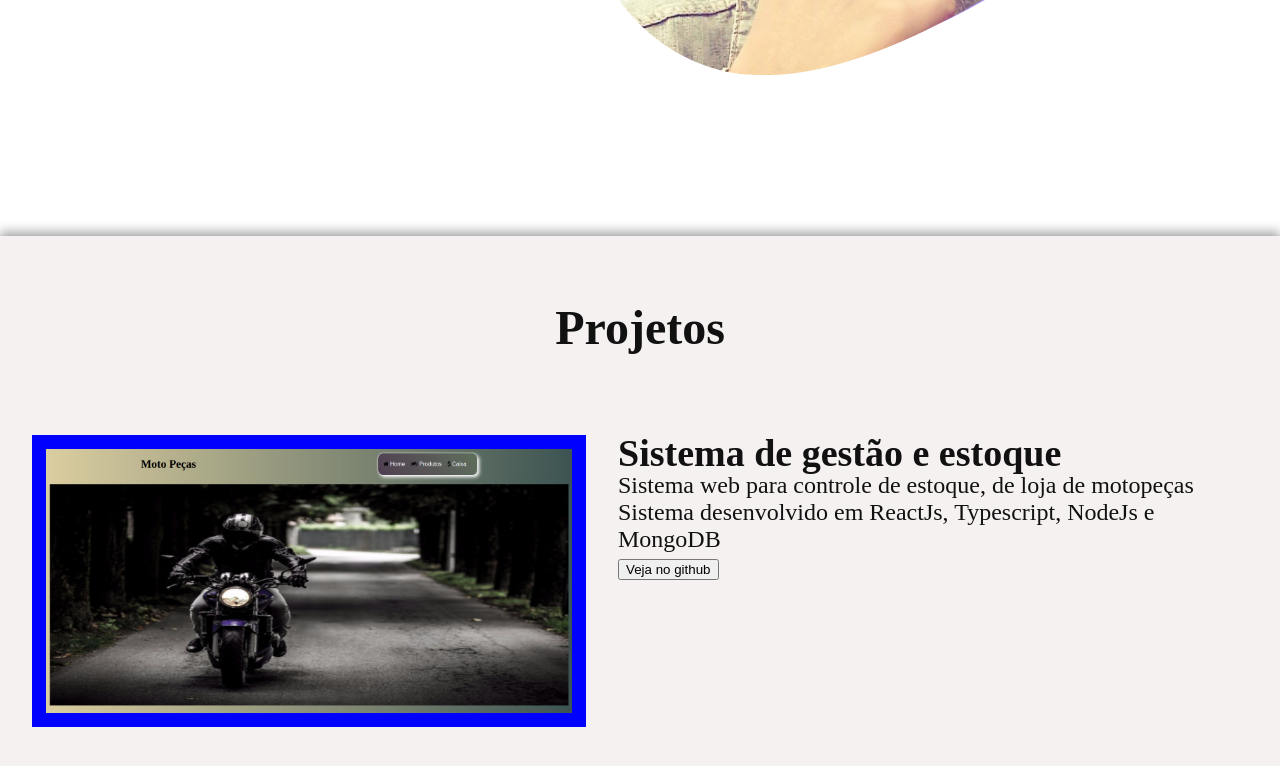
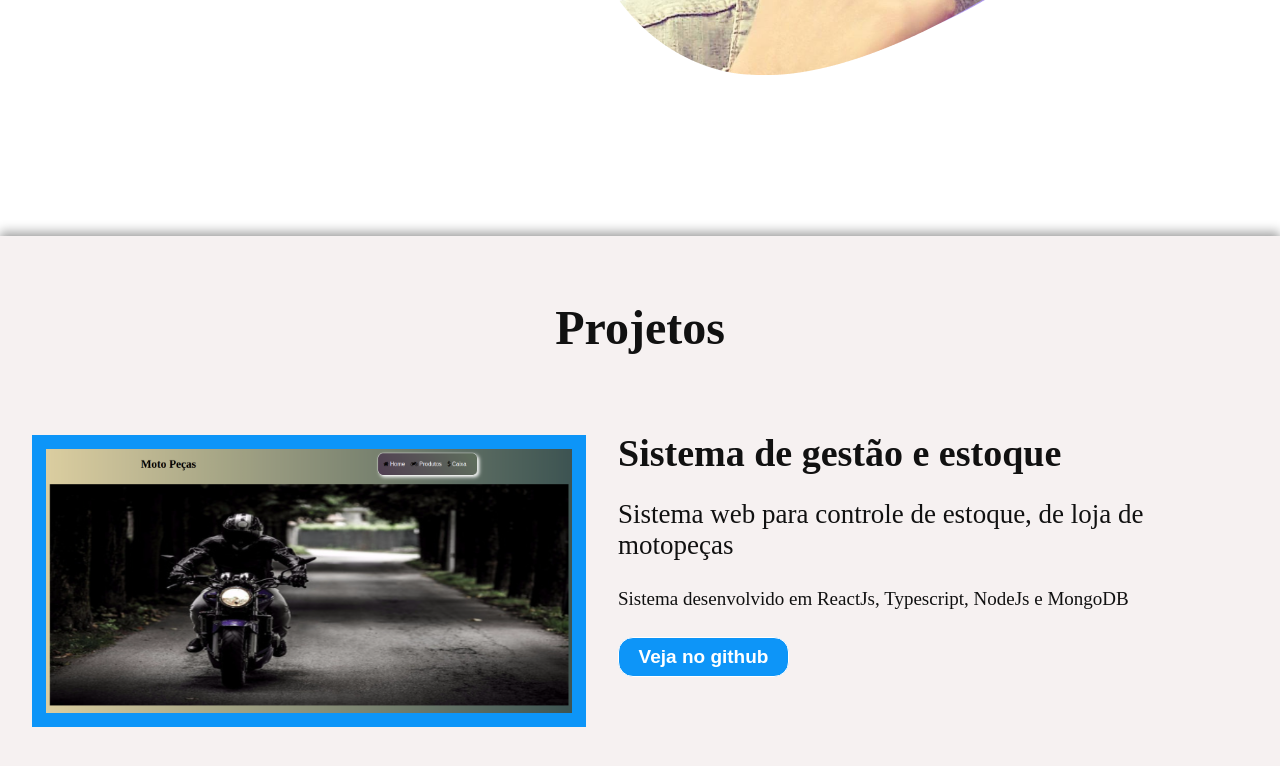
Before and after one commit to WagnerTerry/portfolio, a React (Vite) app: page / in a window 1280 px wide. Shown: the part 700-1466 px from the top of the page. Built offline with nearby package versions, Linux system fonts and the light colour scheme.

Commit message:
style: ajuste de margins e cores do projeto

```diff
--- a/src/App.scss
+++ b/src/App.scss
@@ -136,11 +136,11 @@ body {
       margin-top: 80px;
       .container-one {
         display: flex;
+        justify-content: space-around;
         .project-container {
-          border: 14px solid blue;
+          border: 14px solid #0d95f8;
           background: #09e1bd;
           max-width: 526px;
-          // width: 50%;
 
           img {
             width: 100%;
@@ -149,12 +149,37 @@ body {
         }
         .project-info {
           padding: 0 2rem;
+          display: flex;
+          flex-direction: column;
 
           strong {
             font-size: 38px;
             font-style: normal;
             font-weight: 700;
             line-height: 37px;
+          }
+
+          span {
+            font-size: 19px;
+          }
+          .project-subtitle {
+            font-size: 27px;
+          }
+
+          button {
+            border-radius: 15px;
+            border: 1px solid ;
+            background-color: #0d95f8;
+
+            width: 171px;
+            height: 40px;
+
+            color: #fff;
+            text-align: center;
+            font-size: 19px;
+            font-style: normal;
+            font-weight: 700;
+            cursor: pointer;
           }
         }
       }
--- a/src/components/Project/index.tsx
+++ b/src/components/Project/index.tsx
@@ -18,7 +18,7 @@ export const Project = (props: IProject) => (
     <div className="project-info">
       <strong>{props.title}</strong>
       <br />
-      <span>{props.subtitle}</span>
+      <span className='project-subtitle'>{props.subtitle}</span>
       <br />
       <span>
         {props.developed}
```
